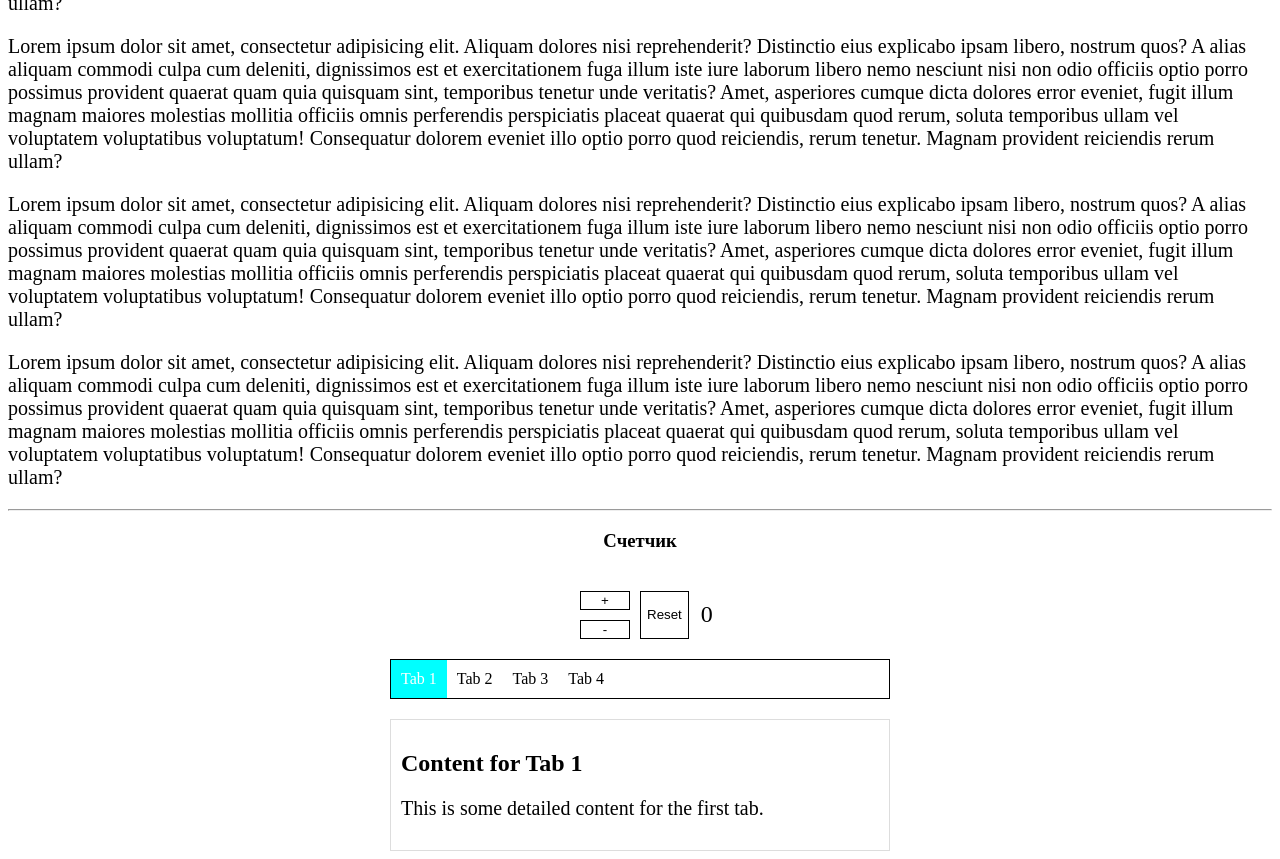
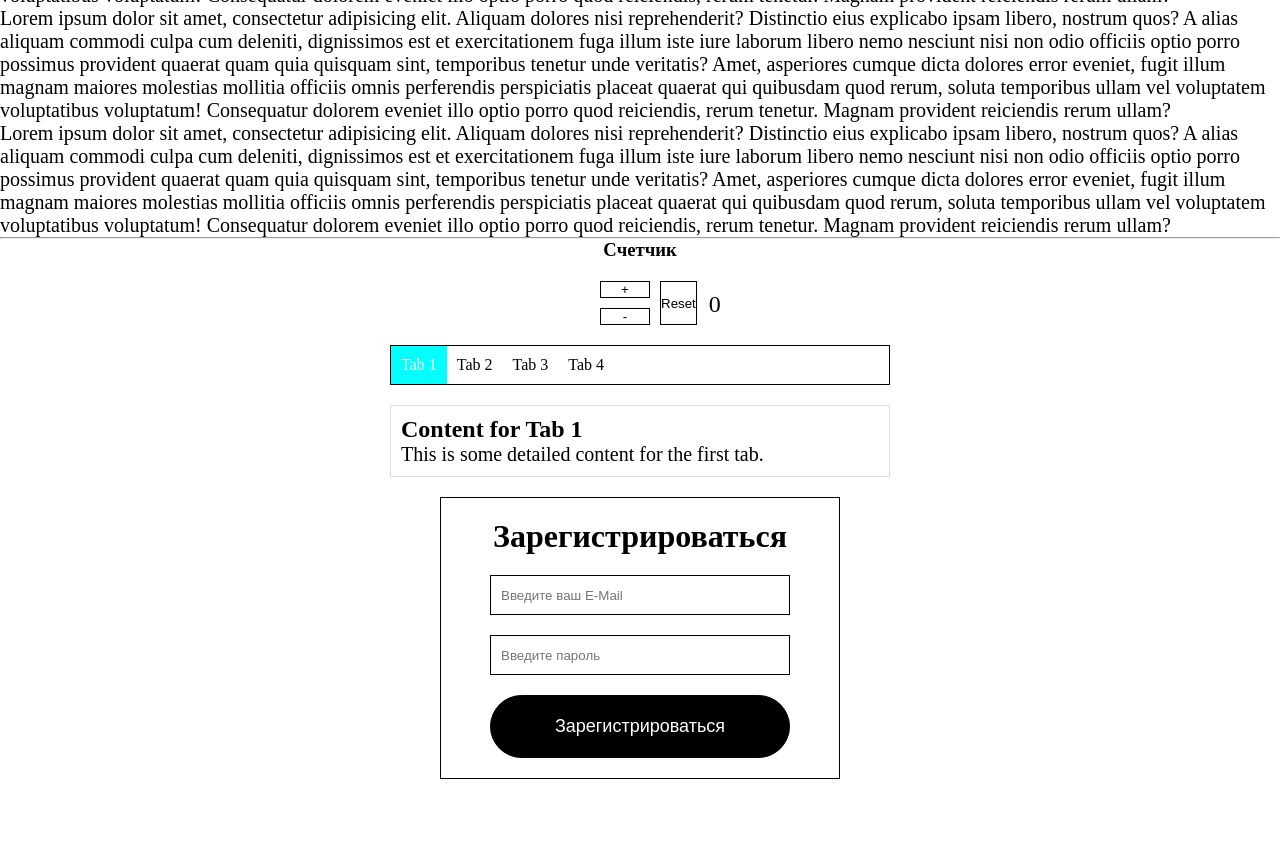
Before and after one commit to NikitaYatsko/react-ui-components, a React (Create React App) app: page / in a window 1280 px wide. Shown: the part 400-1259 px from the top of the page. After the commit the page ends 1179 px from the top, so only its background shows below. Built offline with nearby package versions, Linux system fonts and the light colour scheme.

Commit message:
started work on form

```diff
--- a/src/App.css
+++ b/src/App.css
@@ -1,3 +1,8 @@
+*{
+    padding: 0;
+    margin: 0;
+    box-sizing: border-box;
+}
 .open-modal_btn {
     cursor: pointer;
     width: 200px;
--- a/src/App.js
+++ b/src/App.js
@@ -4,6 +4,7 @@ import {useState} from "react";
 import Counter from "./components/Counter/Counter";
 import Tabs from "./components/Tabs/Tabs";
 import Tabitem from "./components/Tabs/TabItem/Tabitem";
+import FormComponent from "./components/Form/FormComponent";
 
 function App() {
     const [modalActive, setModalActive] = useState(false)
@@ -93,7 +94,7 @@ function App() {
                     <p>Fourth tab content goes here.</p>
                 </Tabitem>
             </Tabs>
-
+            <FormComponent/>
 
 
         </div>
--- /dev/null
+++ b/src/components/Form/FormComponent.jsx
@@ -0,0 +1,15 @@
+import './form-component_style.css'
+
+export default function FormComponent() {
+    return (
+        <form>
+            <h1>Зарегистрироваться</h1>
+            <div className='wrapper'>
+                <input type='text' name='email' placeholder='Введите ваш E-Mail' className='e-input'/>
+                <input type="password" name='password' placeholder='Введите пароль' className='pass-input'/>
+            </div>
+            <button type='submit' className='reg-button'>Зарегистрироваться</button>
+        </form>
+    )
+
+}
--- /dev/null
+++ b/src/components/Form/form-component_style.css
@@ -0,0 +1,50 @@
+form {
+    margin: 20px auto 0;
+    padding: 20px 20px;
+    border: 1px solid black;
+    width: 400px;
+}
+
+h1 {
+    text-align: center;
+}
+
+.reg-button {
+    border: 1px solid black;
+    cursor: pointer;
+    display: block;
+    background: black;
+    color: white;
+    padding: 20px 20px;
+    width: 300px;
+    margin: 20px auto 0;
+    font-size: 18px;
+    transition: .3s;
+    border-radius: 40px;
+
+}
+
+.reg-button:hover {
+    background: white;
+    color: black;
+    border-radius: 0;
+
+}
+
+.pass-input, .e-input {
+    outline: none;
+    display: block;
+    margin: 0 auto;
+    padding-left: 10px;
+    width: 300px;
+    height: 40px;
+    border: 1px solid black;
+}
+
+.e-input {
+    margin-top: 20px;
+}
+
+.pass-input {
+    margin-top: 20px;
+}
```
